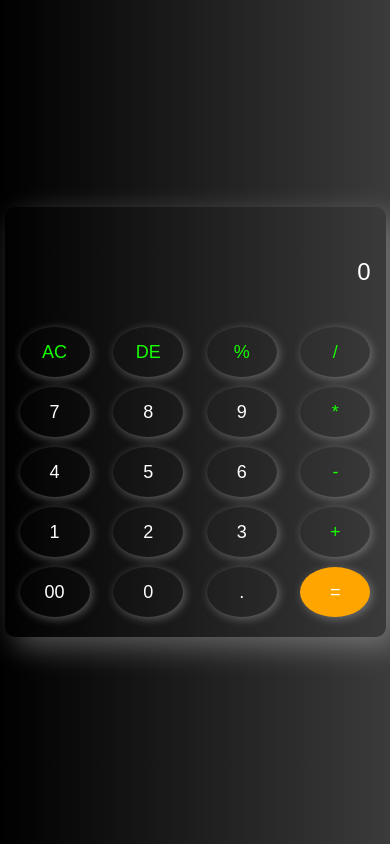
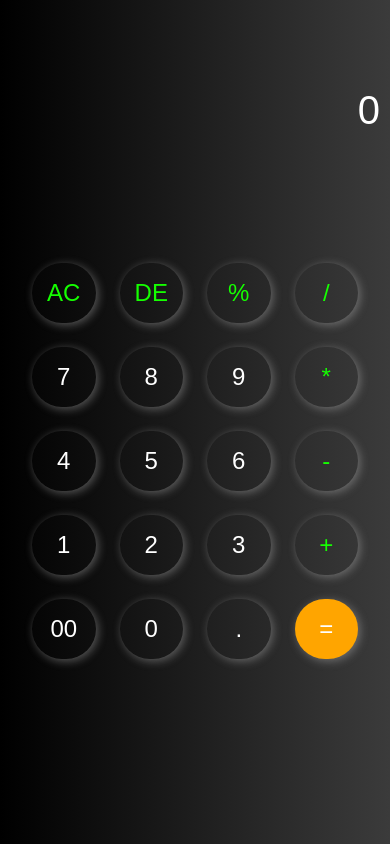
Before and after one commit to HasnainWebWizard/Calculator, a plain HTML site: page index.html in a window 390 px wide. Drawn offline with Linux system fonts and the light colour scheme.

Commit message:
Update index.html

```diff
--- a/index.html
+++ b/index.html
@@ -47,7 +47,7 @@
         cursor: pointer;
     }
 
-    .btns:hover {
+    .btns:active {
         background-color: rgba(194, 194, 194, 0.425);
         box-shadow: none;
     }
@@ -87,38 +87,65 @@
         display: flex;
         flex-wrap: nowrap;
     }
+@media screen and (max-width: 500px) {
+    body {
+        padding: 0;
+        margin: 0;
+    }
 
-    @media screen and (max-width: 500px) {
     .container {
-        width: 90%;
-        padding: 15px;
-        height: auto;
+        width: 100vw;
+        height: 100vh;
+        padding: 20px;
+        box-sizing: border-box;
+        border-radius: 0;
+        display: flex;
+        flex-direction: column;
+        position: fixed;
     }
 
     #inputbox {
         width: 100%;
-        height: 80px;
-        font-size: 24px;
-        margin: 10px 0;
+        height: 20%;
+        font-size: 40px;
+        margin-bottom: 10px;
+        /* background-color: red; */
     }
 
+    /* ✅ NEW: Wrap all rows in this container */
+    .buttons-container {
+        height: 50%;
+        display: flex;
+        flex-direction: column;
+        justify-content: space-evenly;
+        margin: 50px 0px;
+        /* background-color: red; */
+    }
+
+    /* ✅ Each row of buttons */
     .box {
-        justify-content: space-between;
-        flex-wrap: wrap;
+        display: flex;
+        flex-wrap: nowrap;
+        width: 100%;
     }
 
     .btns {
-        width: 20%;
-        height: 50px;
-        margin: 5px 0;
-        font-size: 18px;
+        flex: 1;
+        height: 60px;
+        font-size: 24px;
+        margin: 12px;
+        border-radius: 50px;
+         -webkit-tap-highlight-color: transparent; /* Removes grey/blue highlight on tap */
     }
 }
+
+
 </style>
 
 <body>
     <section class="container">
         <input type="text" placeholder="0" id="inputbox" readonly>
+        <div class="buttons-container">
         <div class="box">
             <button class="btns" id="AC">AC</button>
             <button class="btns" id="DE">DE</button>
@@ -148,6 +175,7 @@
             <button class="btns" value="0">0</button>
             <button class="btns" value=".">.</button>
             <button class="btns" id="equal">=</button>
+        </div>
         </div>
     </section>
     <!-- <script>
```
